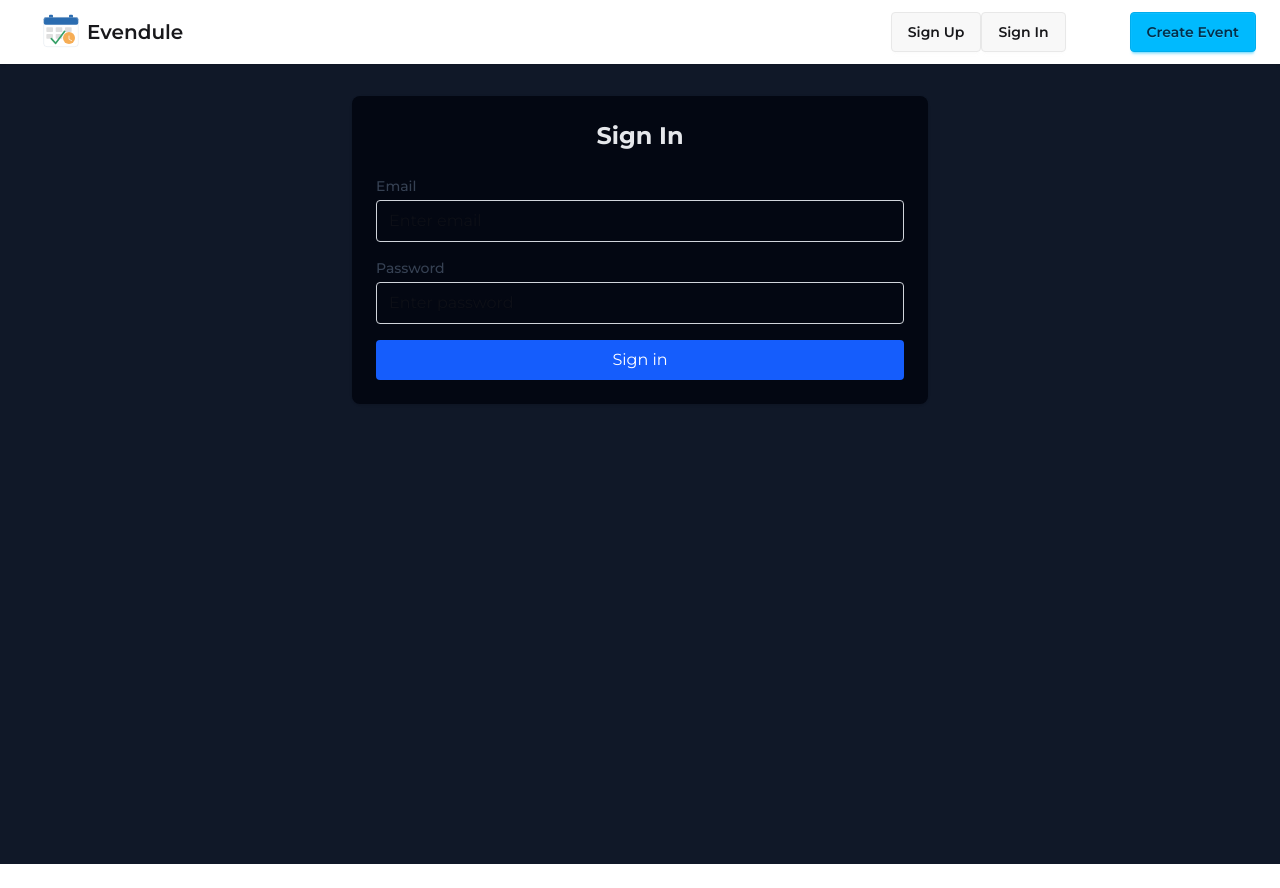
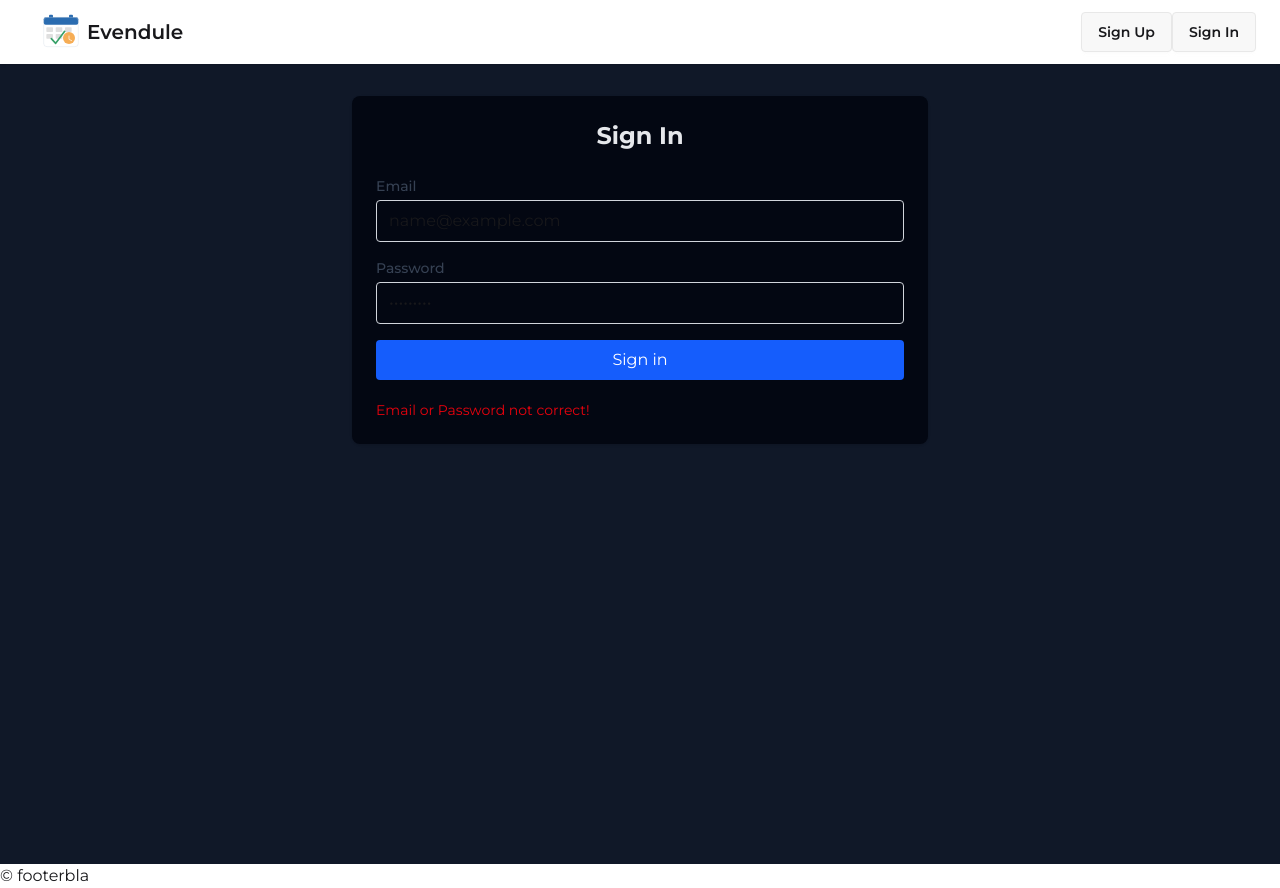
Before and after one commit to DariaKozlova-web/events-frontend, a React (Vite) app: page /sign-in in a window 1280 px wide. Both pictures are taken after typing "name@example.com", "Sample123" into the empty fields and a click on the button "Sign in". Before the commit the page ends 864 px from the top, so only its background shows below. Built offline with nearby package versions, Linux system fonts and the light colour scheme; no server answers.

Commit message:
set user

```diff
--- a/src/App.jsx
+++ b/src/App.jsx
@@ -6,9 +6,6 @@ function App() {
   return (
     <BrowserRouter>
       <div className="min-h-screen flex flex-col">
-        {/* Navigation */}
-        <Navbar />
-
         {/* Content */}
         <main className="flex-1">
           <AppRouter />
--- a/src/api/auth.js
+++ b/src/api/auth.js
@@ -11,7 +11,7 @@ export const validate = ({ email, password }) => {
   } else if (!/\S+@\S+\.\S+/.test(email)) {
     newErrors.email = "Invalid email format.";
   }
-  if (!password.trim()) newErrors.message = "Password is required.";
+  if (!password.trim()) newErrors.password = "Password is required.";
   return newErrors;
 };
 
--- a/src/components/Navbar.jsx
+++ b/src/components/Navbar.jsx
@@ -1,8 +1,7 @@
 import { NavLink } from "react-router";
 import logo from "../assets/logo.svg";
 
-export const Navbar = () => {
-  const user = "me";
+export const Navbar = ({ user }) => {
   return (
     <div className="navbar bg-base-100 shadow-sm px-6 pt-2">
       <div className="navbar-start">
@@ -13,6 +12,10 @@ export const Navbar = () => {
       </div>
       <div className="navbar-end">
         {user ? (
+          <NavLink to={"/events/create"} className={"btn btn-info ml-16"}>
+            Create Event
+          </NavLink>
+        ) : (
           <>
             <NavLink to={"/sign-up"} className={"btn"}>
               Sign Up
@@ -20,15 +23,7 @@ export const Navbar = () => {
             <NavLink to={"/sign-in"} className={"btn"}>
               Sign In
             </NavLink>
-            {/* Das ist ein Test Button. Kann später gelöscht werden */}
-            <NavLink to={"/events/create"} className={"btn btn-info ml-16"}>
-              Create Event
-            </NavLink>
           </>
-        ) : (
-          <NavLink to={"/events/create"} className={"btn btn-info ml-16"}>
-            Create Event
-          </NavLink>
         )}
       </div>
     </div>
--- a/src/layouts/MainLayout.jsx
+++ b/src/layouts/MainLayout.jsx
@@ -1,3 +1,4 @@
+import { Outlet } from "react-router";
 import { Navbar } from "../components/Navbar";
 import { useState } from "react";
 
@@ -6,7 +7,7 @@ export default function MainLayout() {
 
   return (
     <div className="body">
-      <Navbar />
+      <Navbar user={user} />
       {/* Outlet rendert die Child-Routes an dieser Stelle */}
       {/* context prop übergibt Daten an alle Child-Components */}
       <Outlet context={{ user, setUser }} />
--- a/src/pages/SignIn.jsx
+++ b/src/pages/SignIn.jsx
@@ -1,38 +1,29 @@
 /** biome-ignore-all lint/correctness/useUniqueElementIds: <not now> */
 import { useActionState } from "react";
-import { validate, signIn } from "../api/auth.js";
+import { signIn } from "../api/auth.js";
 import SubmitBtn from "../components/SubmitBtn.jsx";
+import { useNavigate, useOutletContext } from "react-router";
 
-// action Funktion anstelle des Submit Handlers
-// Hat in Verbindung mit useActionState-Hook Zugriff auf
-// vorherigen State und die Formulardaten
+export const SignIn = () => {
+  const { setUser } = useOutletContext();
+  const navigate = useNavigate();
   async function action(_prevState, formData) {
-  console.log(_prevState);
     const data = Object.fromEntries(formData); // FormData in Objekt einlesen
-  const validationErrors = validate(data);
-
-  if (Object.keys(validationErrors).length === 0) {
-    // hier würde Netzwerkrequest stattfinden
-    console.log("Submitted:", data);
-    signIn(data);
-    alert("Form submitted successfully!");
-
-    // Rückgabe kommt in state
+    return signIn(data)
+      .then((userData) => {
+        setUser(userData);
+        navigate("/");
         return {};
-  }
-  // Bei Fehlern können wir den state nutzen, um
-  // die ursprüngliche Nutzereingabe zu erhalten
-  // und Fehlermeldungen anzuzeigen.
+      })
+      .catch((error) => {
         return {
-    errors: validationErrors,
+          error,
           input: data,
         };
+      });
   }
-
-export const SignIn = () => {
   // Hook verbinded Action-Funktion und Komponenten-State
   const [state, formAction, isPending] = useActionState(action, {});
-
   return (
     <main className="min-h-screen bg-gray-900 p-8 font-sans">
       <div className="max-w-xl mx-auto bg-gray-950 p-6 rounded-lg shadow space-y-6">
@@ -57,9 +48,6 @@ export const SignIn = () => {
               className="w-full mt-1 border border-gray-300 rounded px-3 py-2"
               placeholder="Enter email"
             />
-            {state.errors?.email && (
-              <p className="text-sm text-red-600 mt-1">{state.errors.email}</p>
-            )}
           </div>
           <div>
             <label
@@ -77,13 +65,13 @@ export const SignIn = () => {
               className="w-full mt-1 border border-gray-300 rounded px-3 py-2"
               placeholder="Enter password"
             />
-            {state.errors?.password && (
+          </div>
+          <SubmitBtn />
+          {state.error && (
             <p className="text-sm text-red-600 mt-1">
-                {state.errors.password}
+              Email or Password not correct!
             </p>
           )}
-          </div>
-          <SubmitBtn />
         </form>
       </div>
     </main>
--- a/src/routes/AppRouter.jsx
+++ b/src/routes/AppRouter.jsx
@@ -6,12 +6,15 @@ import { SignUp } from "../pages/SignUp";
 import CreateEvent from "../pages/CreateEvent";
 import { PrivateRoute } from "../components/PrivateRoute";
 import { NotFound } from "../pages/NotFound";
+import MainLayout from "../layouts/MainLayout";
 
 export const AppRouter = () => {
   return (
     <Routes>
-      {/* Home Page */}
-      <Route path="/" element={<Home />} />
+      {/* MainLayout */}
+      <Route path="/" element={<MainLayout />}>
+        {/* Events */}
+        <Route index element={<Home />} />
 
         {/* Event Details */}
         <Route path="/events/:id" element={<EventDetails />} />
@@ -32,6 +35,7 @@ export const AppRouter = () => {
 
         {/* Default Page if URL is invalid */}
         <Route path="*" element={<NotFound />} />
+      </Route>
     </Routes>
   );
 };
```
Lines whose indentation alone changed are shown as unchanged.
